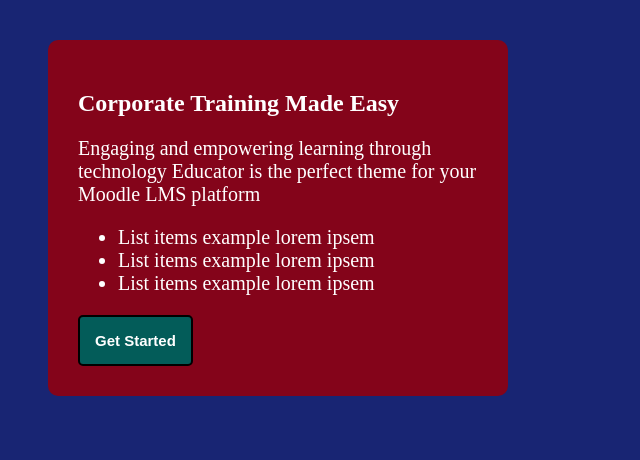
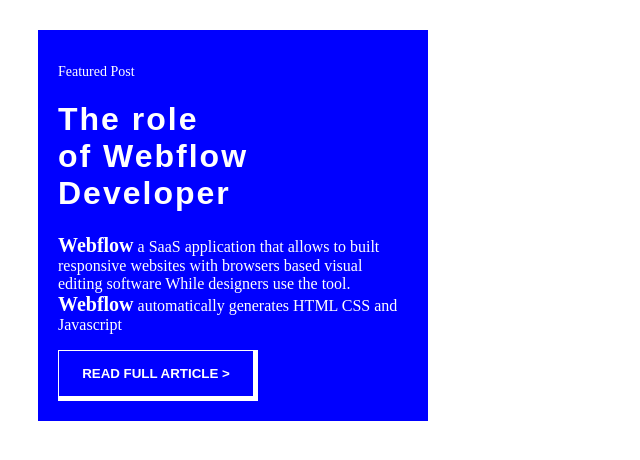
Before and after one commit to ridabajwa1024/Web-App-Development, a plain HTML site: page task.html in a window 1280 px wide. Shown: the whole page, without its empty margins (0-640 px from the left). Drawn offline with Linux system fonts and the light colour scheme.

Commit message:
Add files via upload

```diff
--- a/task.html
+++ b/task.html
@@ -4,18 +4,54 @@
     <meta charset="UTF-8">
     <meta name="viewport" content="width=device-width, initial-scale=1.0">
     <title>Document</title>
-    <link rel="stylesheet" href="task.css">
 </head>
+<style>
+.container{
+    background-color: blue;
+    padding: 20px;
+    width: 350px;
+    margin: 30px;
+}
+h1{
+    color: white;
+    font-family: Arial, Helvetica, sans-serif;
+    letter-spacing: 2px;
+}
+p{
+    color: white;
+    font-size:16px;
+   font-weight: 400;
+}
+span{
+    font-size: 20px;
+    font-weight: bold;
+}
+.post{
+    font-size: 14px;
+    color: white;
+}
+button{
+    background-color: blue;
+    color: white;
+    font-weight: bold;
+    padding: 15px ;
+    width: 200px;
+   font-family:Arial, sans-serif;
+   border: 1px solid white;
+   border-right: 5px solid white;
+   border-bottom: 5px solid white;
+}
+
+</style>
 <body>
-    <section id="section-01">
-    <h1>Corporate Training Made Easy</h1>
-    <p>Engaging and empowering learning through technology Educator is the perfect theme for your Moodle LMS platform</p>
-    <ul id="List">
-        <li>List items example lorem ipsem</li>
-        <li>List items example lorem ipsem</li>
-        <li>List items example lorem ipsem</li>
-    </ul>
-    <button>Get Started</button>
-</section>
+
+    <div class="container">
+        <p class="post">Featured Post</p>
+        <h1>The role <br> of Webflow <br>Developer</h1>
+    <p><span>Webflow</span> a SaaS application that allows to built responsive websites with browsers based visual editing software While designers use the tool. <span>Webflow</span> automatically generates HTML CSS and Javascript</p>
+    <button>READ FULL ARTICLE > </button>
+</div>
+
+
 </body>
 </html>
```
